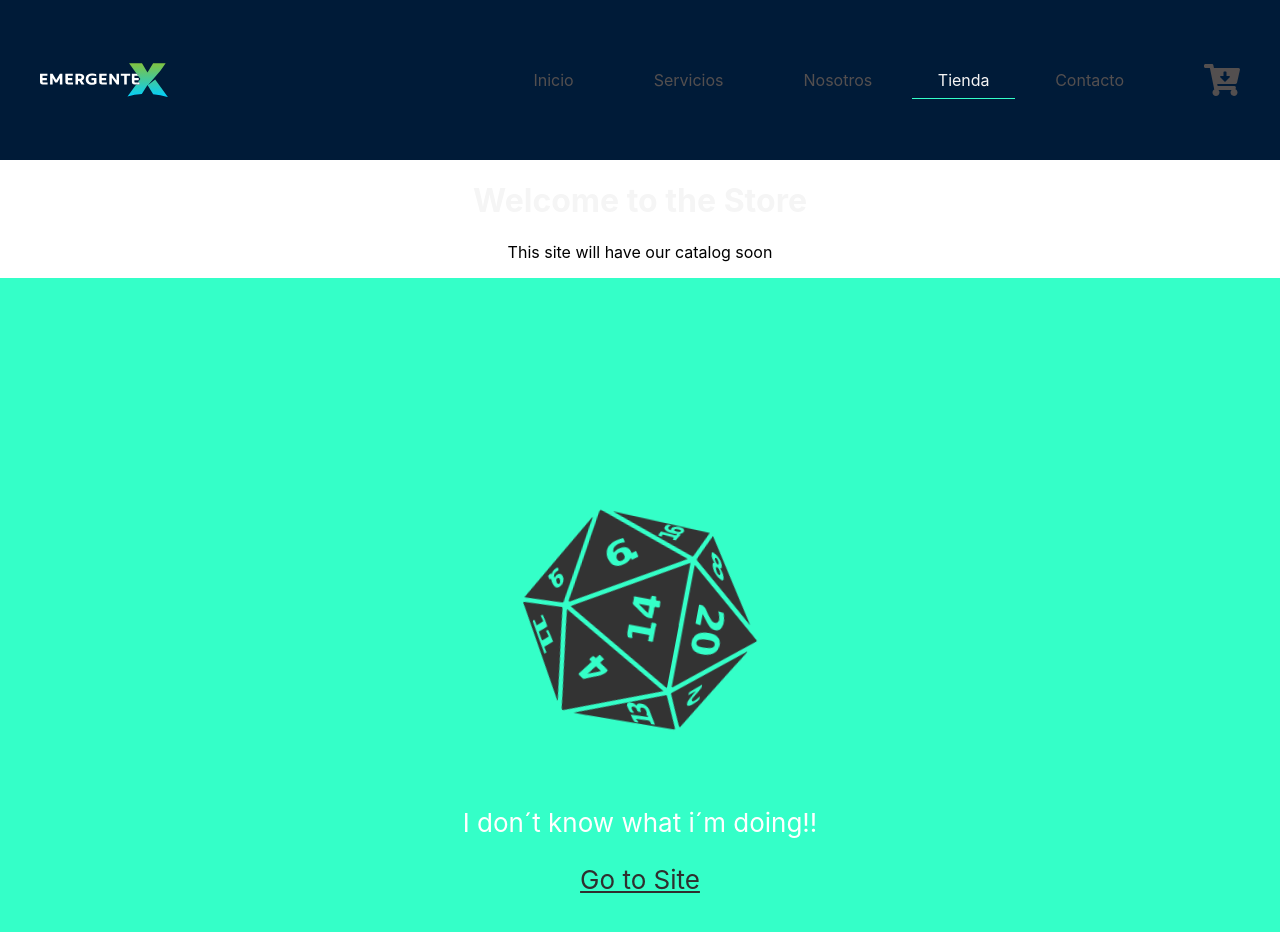
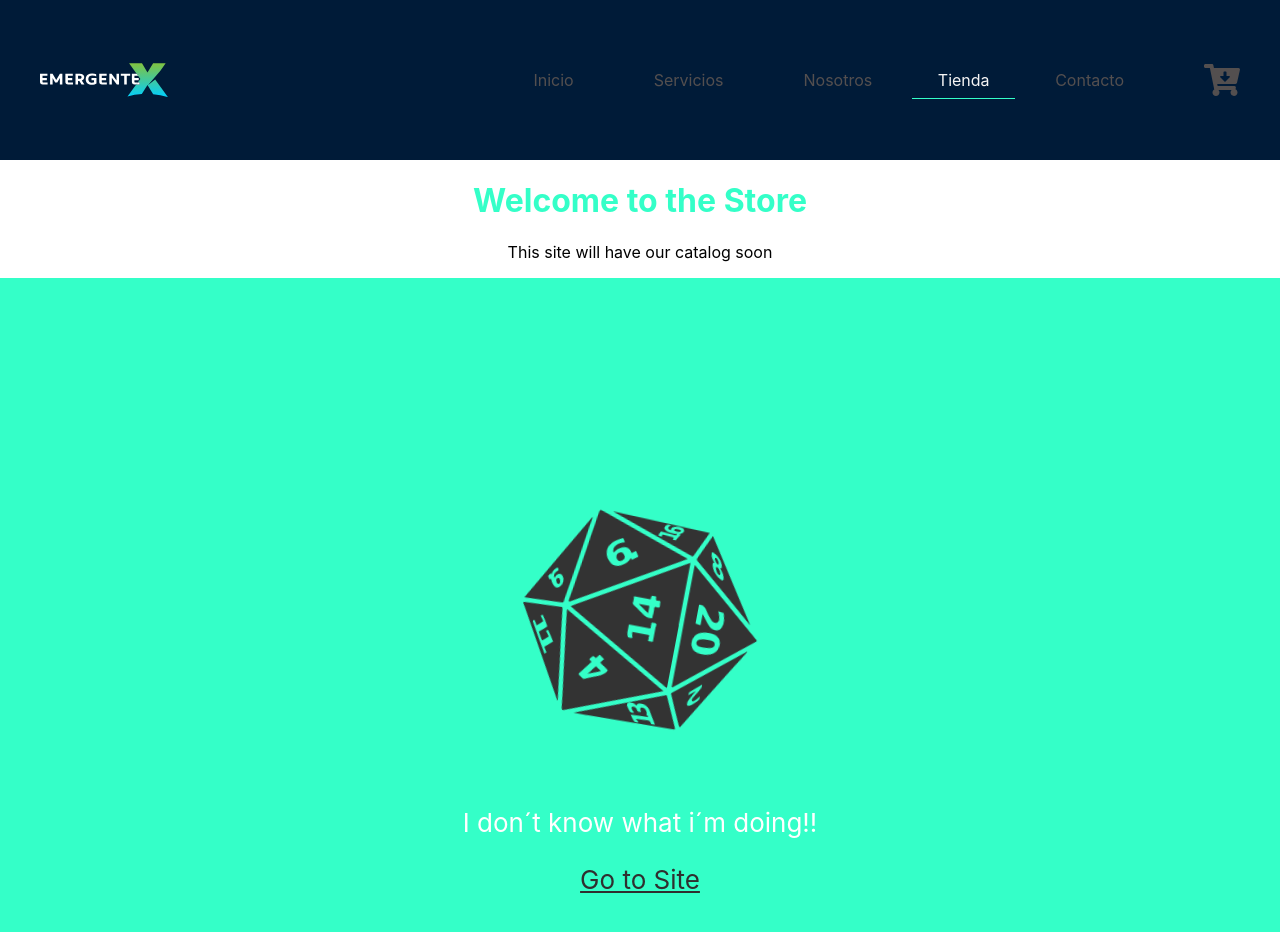
Before and after one commit to totoargumedo/emergente-ecommerce, a React (Create React App) app: page / in a window 1280 px wide. Shown: the top 932 px of the page. Built offline with nearby package versions, Linux system fonts and the light colour scheme.

Commit message:
Stiling ultimos componentes

```diff
--- a/src/components/ItemListContainer/ItemListContainer.css
+++ b/src/components/ItemListContainer/ItemListContainer.css
@@ -1,10 +1,10 @@
 .listMain {
   display: flex;
   flex-flow: column nowrap;
-  background-color: #34ffc8;
+  background-color: black;
   padding: 5vh;
 }
 
 .welcome {
-  color: whitesmoke;
+  color: #34ffc8;
 }
```
